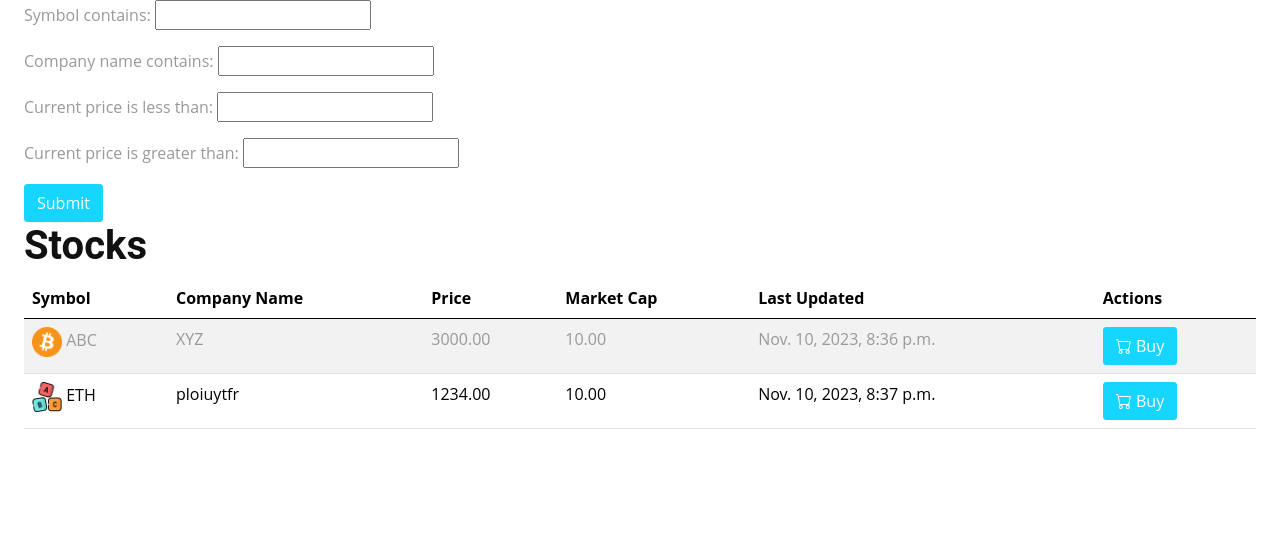
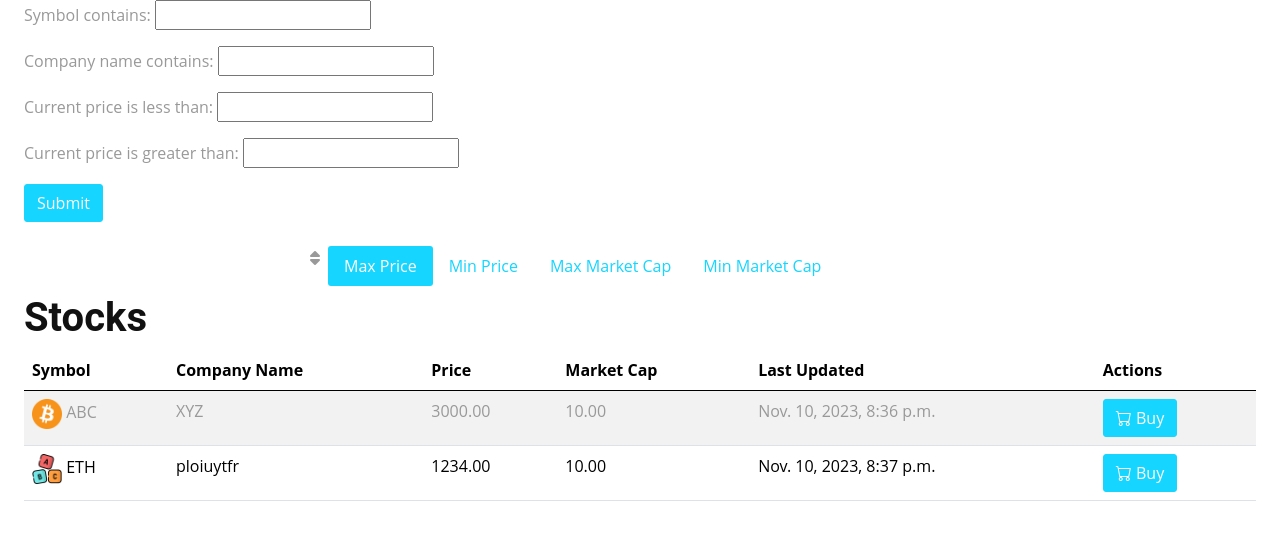
Before and after one commit to DjangoWriters-Internet-Application/Coin-Rush, a Django app: page /home/ in a window 1280 px wide. Shown: the part 76-610 px from the top of the page. Run offline with Django 4.2, Linux system fonts and the light colour scheme; data comes from the database, SQL or seed files in the repository; some libraries are stand-ins or nearby versions.

Commit message:
Added functionality for sorting stocks

```diff
--- a/coinRush/templates/index.html
+++ b/coinRush/templates/index.html
@@ -7,6 +7,30 @@
     {{form.as_p}}
     <input type="submit" value="Submit" class="btn btn-primary" />
 </form>
+
+
+    <div class="row mt-4">
+        <div class="col-lg-8">
+               <ul id="stock-sort" class="nav nav-pills d-flex justify-content-end mb-2">
+    <li class="nav-item">
+        <span class="mx-2"><i class="fa fa-sort"></i></span>
+    </li>
+    <li class="nav-item">
+        <a class="nav-link {% if request.GET.order_by == 'max-price' or request.GET.order_by == None  or request.GET.order_by == '' %} active {% else %} inactive {% endif %}" aria-current="page" href="?order_by=max-price">Max Price</a>
+    </li>
+    <li class="nav-item">
+        <a class="nav-link{% if request.GET.order_by == 'min-price' %} active {% else %} inactive {% endif %}" href="?order_by=min-price">Min Price</a>
+    </li>
+    <li class="nav-item">
+        <a class="nav-link{% if request.GET.order_by == 'max-market-cap' %} active {% else %} inactive {% endif %}" href="?order_by=max-market-cap">Max Market Cap</a>
+    </li>
+    <li class="nav-item">
+        <a class="nav-link{% if request.GET.order_by == 'min-market-cap' %} active {% else %} inactive {% endif %}" href="?order_by=min-market-cap">Min Market Cap</a>
+    </li>
+</ul>
+                    </div>
+                </div>
+
     <h1>Stocks</h1>
     {% if stocks %}
         <table class="table table-striped">
--- a/coinRush/views.py
+++ b/coinRush/views.py
@@ -55,7 +55,19 @@ stripe.api_key = settings.STRIPE_PRIVATE_KEY
 
 
 def home(request):
-    stock_filter = StockFilters(request.GET,queryset=Stock.objects.all())
+
+    ord_by = request.GET.get("order_by")
+    order_string = ""
+    if ord_by == None or ord_by == "max-price" or ord_by == "":
+        order_string = "-current_price"
+    elif ord_by == "min-price":
+        order_string = "current_price"
+    elif ord_by == "max-market-cap":
+        order_string = "-market_cap"
+    elif ord_by == "min-market-cap":
+        order_string = "market_cap"
+
+    stock_filter = StockFilters(request.GET,queryset=Stock.objects.all().order_by(order_string))
     context = {"stocks": stock_filter.qs,
                "form":stock_filter.form}
     return render(request, "index.html",context )
```
